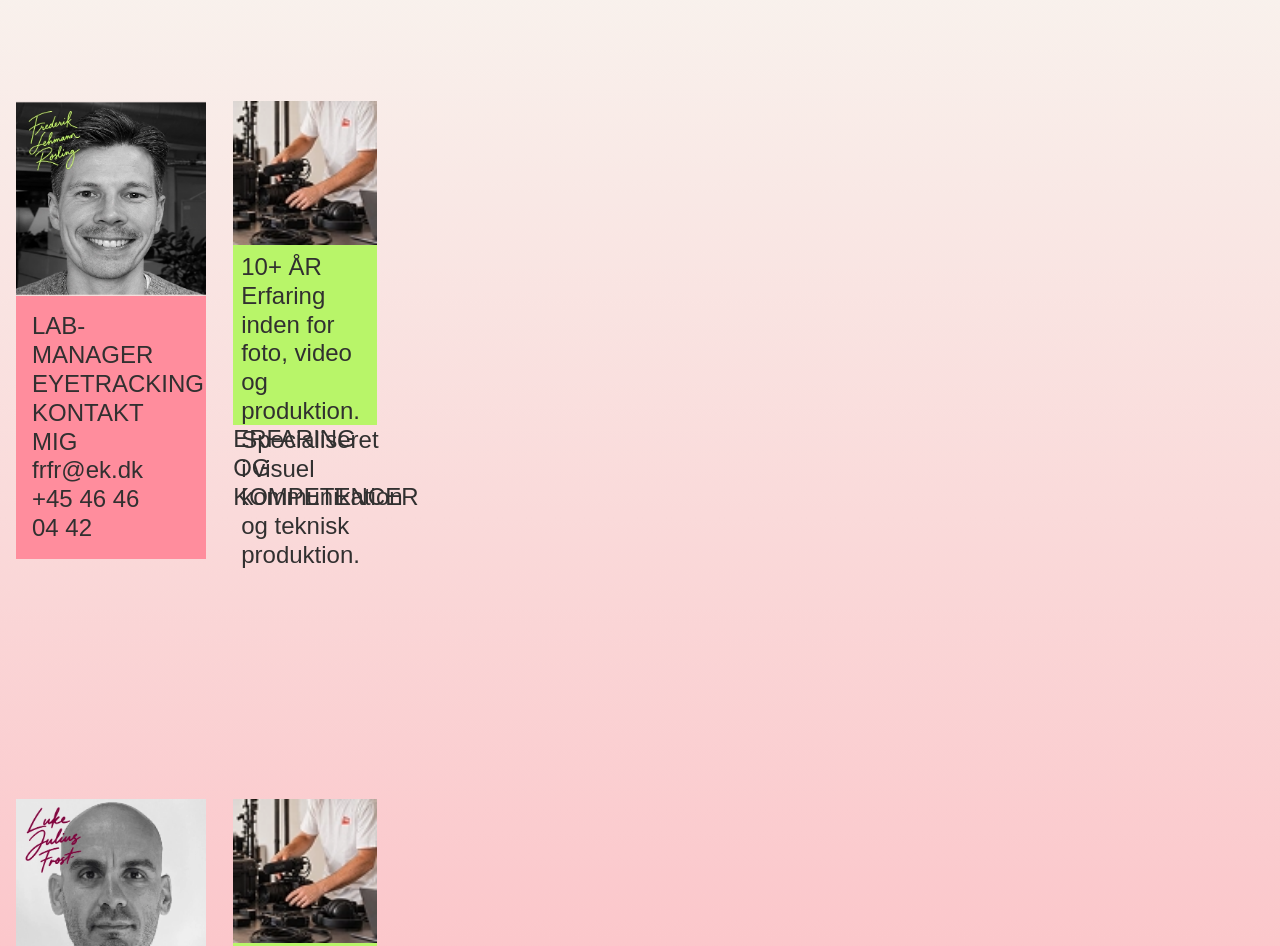
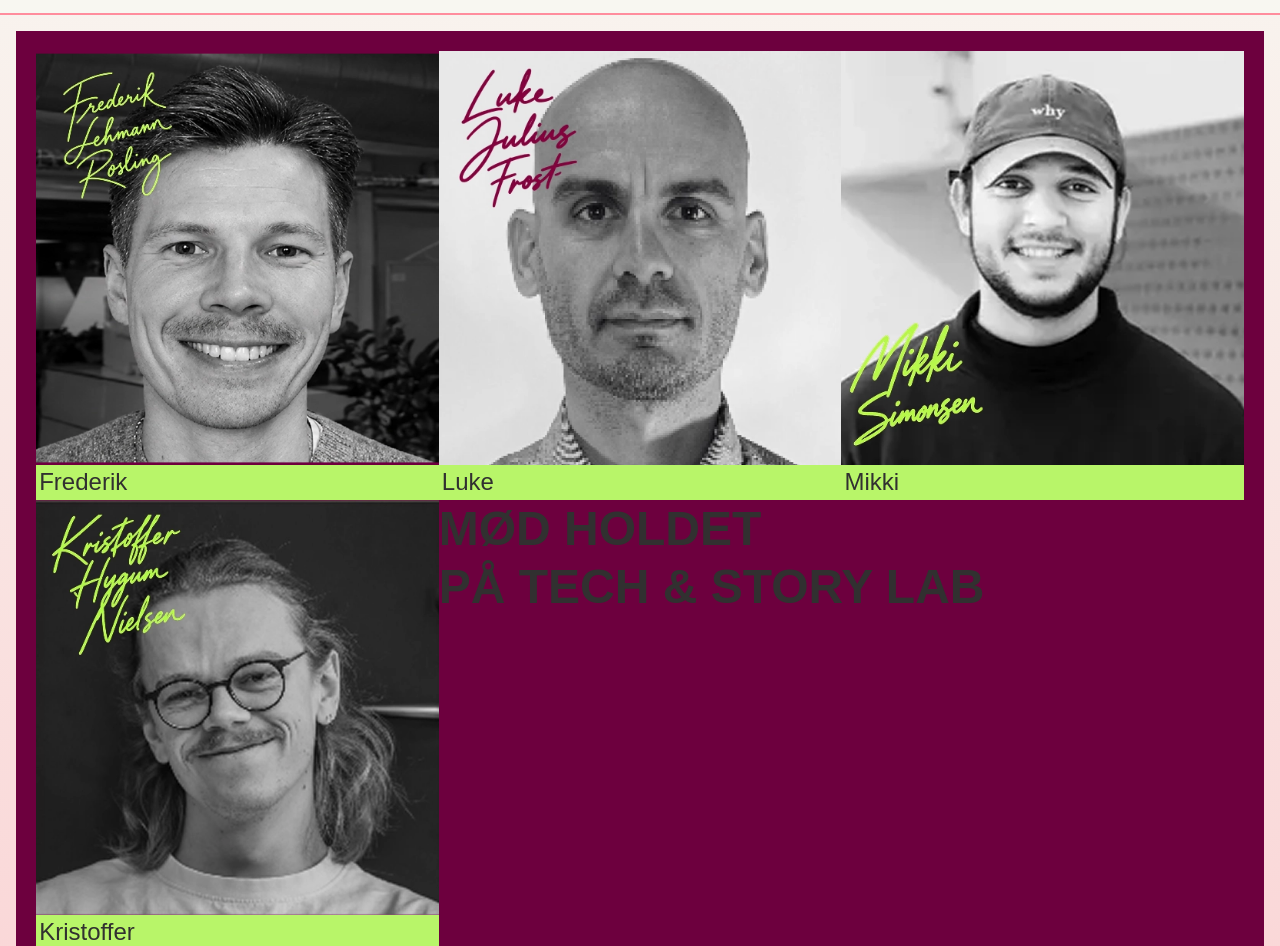
Before and after one commit to MMDTEMA9/Tech_og_story_lab, an Astro site: page /kontaktliste in a window 1280 px wide. Shown: the part 139-1085 px from the top of the page. Built offline with nearby package versions, Linux system fonts and the light colour scheme; Astro itself is replaced by a stand-in of ours; a web font is replaced by a local one.

Commit message:
Refactor layout and styling for Modholdetcard component; update Kontaktliste page to include Modholdetcard for team display

```diff
--- a/src/componenter/Kontraktcard.astro
+++ b/src/componenter/Kontraktcard.astro
@@ -49,8 +49,9 @@ body{
     .cardfototext{
     display: flex;
     align-items: flex-start;
-    margin-top: 15rem;
+    margin-top: 10rem;
     }
+
 
     /* styling av vänstercolumn */
 .venstercolumn{
@@ -89,4 +90,6 @@ body{
      width: 120%;
 
 }
+
+
 </style>
--- /dev/null
+++ b/src/componenter/Modholdetcard.astro
@@ -0,0 +1,24 @@
+---
+import { Image } from "astro:assets";
+
+const {img, text} = Astro.props;
+---
+
+<article class="holdetcard">
+ <Image src={img} alt=`Billede af ${img}` />
+ <p>{text}</p>
+</article>
+
+
+<!-- layout -->
+
+<style>
+
+.holdetcard p{
+    background-color: var(--neongrøn-farve);
+   padding: 0.2rem;
+
+
+}
+
+</style>
--- a/src/pages/kontaktliste.astro
+++ b/src/pages/kontaktliste.astro
@@ -1,7 +1,8 @@
 ---
 import "../styles/global.css";
-
+import PageLayout from "../layouts/PageLayout.astro";
 import Kontraktcard from "../componenter/Kontraktcard.astro";
+import Modholdetcard from "../componenter/Modholdetcard.astro";
 import { Image } from "astro:assets";
 import frederik from "../assets/Frederik.webp";
 import luke from "../assets/Luke.webp";
@@ -11,23 +12,50 @@ import nicolas from "../assets/Nicolas.webp";
 import emelie from "../assets/Emelie.webp";
 import daniel from "../assets/Daniel.webp";
 import visararbete from "../assets/visararbete.webp";
+import maskot2 from "../assets/maskot2.webp";
 import maskot5 from "../assets/maskot5.webp";
 import maskot6 from "../assets/maskot6.webp";
-import maskot7 from "../assets/maskot4.webp";
+import maskot4 from "../assets/maskot4.webp";
 import type { AstroComponentInstance } from "astro/runtime/server/index.js";
 import type { astro } from "astro/fetch";
 ---
 
-<html lang="en">
-    <head>
-        <meta charset="utf-8" />
-        <link rel="icon" type="image/svg+xml" href="/favicon.svg" />
-        <link rel="icon" href="/favicon.ico" />
-        <meta name="viewport" content="width=device-width" />
-        <meta name="generator" content={Astro.generator} />
-        <title>Kontaktliste</title>
-    </head>
-    <body>
+<PageLayout title="kontaktliste">
+       <div class="marginruntom">
+ <section class="holdetcard">
+            <div class="frederik">
+            <Modholdetcard img={frederik} text={"Frederik"} />
+       </div>
+           <div class="luke">
+            <Modholdetcard img={luke} text={"Luke"} />
+           </div>
+             <div class="mikki">
+            <Modholdetcard img={mikki} text={"Mikki"}/>
+             </div>
+              <div class="kristoffer">
+            <Modholdetcard img={kristoffer} text={"Kristoffer"}/>
+             </div>
+
+            <div class="overskrift">
+                    <h2>MØD HOLDET</h2>
+                    <h2>PÅ TECH & STORY LAB</h2>
+            </div>
+
+                  <div class="nicolas">
+            <Modholdetcard img={nicolas} text={"Nicolas"}/>
+                   </div>
+                     <div class="emelie">
+            <Modholdetcard img={emelie} text={"Emelie"} />
+                  </div>
+                   <div class="daniel">
+            <Modholdetcard img={daniel} text={"Daniel"}/>
+     </div>
+
+            </section>
+
+</div>
+        <div class="maskot2"> <Image src={maskot2} alt=`Billede af en crome logo`/> </div>
+
 
         <section>
         <!-- Alla cards -->
@@ -39,25 +67,86 @@ import type { astro } from "astro/fetch";
          <div class="maskot6"> <Image src={maskot6} alt=`Billede af en crome logo`/> </div>
         <Kontraktcard img={nicolas} imgvisararbete={visararbete} specialist="FOTO" subtitel="KONTAKT MIG" mail="frfr@ek.dk" telefon="+45 46 46 04 42"erfarenhet="10+ ÅR" erfarenhettext1="Erfaring inden for foto, video og produktion." erfarenhettext2="Specialiseret i visuel kommunikation og teknisk produktion." erfarenhettext3="ERFARING OG KOMPETENCER"/>
         <Kontraktcard img={emelie} imgvisararbete={visararbete} specialist="LYDFORTÆLLING" subtitel="KONTAKT MIG" mail="frfr@ek.dk" telefon="+45 46 46 04 42"erfarenhet="10+ ÅR" erfarenhettext1="Erfaring inden for foto, video og produktion." erfarenhettext2="Specialiseret i visuel kommunikation og teknisk produktion."erfarenhettext3="ERFARING OG KOMPETENCER"/>
-         <div class="maskot7"> <Image src={maskot7} alt=`Billede af en crome logo`/> </div>
+         <div class="maskot4"> <Image src={maskot4} alt=`Billede af en crome logo`/> </div>
         <Kontraktcard img={daniel} imgvisararbete={visararbete} specialist="VIDEO" subtitel="KONTAKT MIG" mail="frfr@ek.dk" telefon="+45 46 46 04 42"erfarenhet="10+ ÅR" erfarenhettext1="Erfaring inden for foto, video og produktion." erfarenhettext2="Specialiseret i visuel kommunikation og teknisk produktion."erfarenhettext3="ERFARING OG KOMPETENCER"/>
         </section>
 
 
-    </body>
-</html>
+
+</PageLayout>
 
 <style>
     /* stylar maskotarna på sidan. margin-left auto lägger maskoten så mycket margin som möjligt till vänster om elementet. Position absolute gör att jag kan placera maskot vart jag vill */
-  .maskot5, .maskot6{
+
+    .maskot5, .maskot6{
  width: 40%;
 position: absolute;
+}
+
+.maskot4{
+     width: 30%;
+     position: absolute;
 
 }
 
-.maskot7{
-     width: 30%;
-     position: absolute;
+.maskot2{
+    width: 30%;
+  margin: 5rem;
 }
 
+/* enkel styling på mødholdet */
+.marginruntom{
+    margin: 1rem;
+    border: 20px solid var(--disco-950-farve);
+    background-color: var(--disco-950-farve);
+}
+
+
+/* layout på grid för "mødholdet" */
+
+.holdetcard {
+    display: grid;
+    grid-template-columns: repeat(3, 1fr);
+
+}
+
+.holdetcard .frederik {
+    grid-column: 1;
+    grid-row: 1;
+}
+
+.luke {
+    grid-column: 2;
+    grid-row: 1;
+}
+
+.mikki {
+    grid-column: 3;
+    grid-row: 1;
+}
+
+.kristoffer {
+    grid-column: 1;
+    grid-row: 2;
+}
+
+.overskrift {
+    grid-column: 2 / 4;
+    grid-row: 2;
+}
+
+.nicolas {
+    grid-column: 1;
+    grid-row: 3;
+}
+
+.emelie {
+    grid-column: 2;
+    grid-row: 3;
+}
+
+.daniel {
+    grid-column: 3;
+    grid-row: 3;
+    }
 </style>
```
